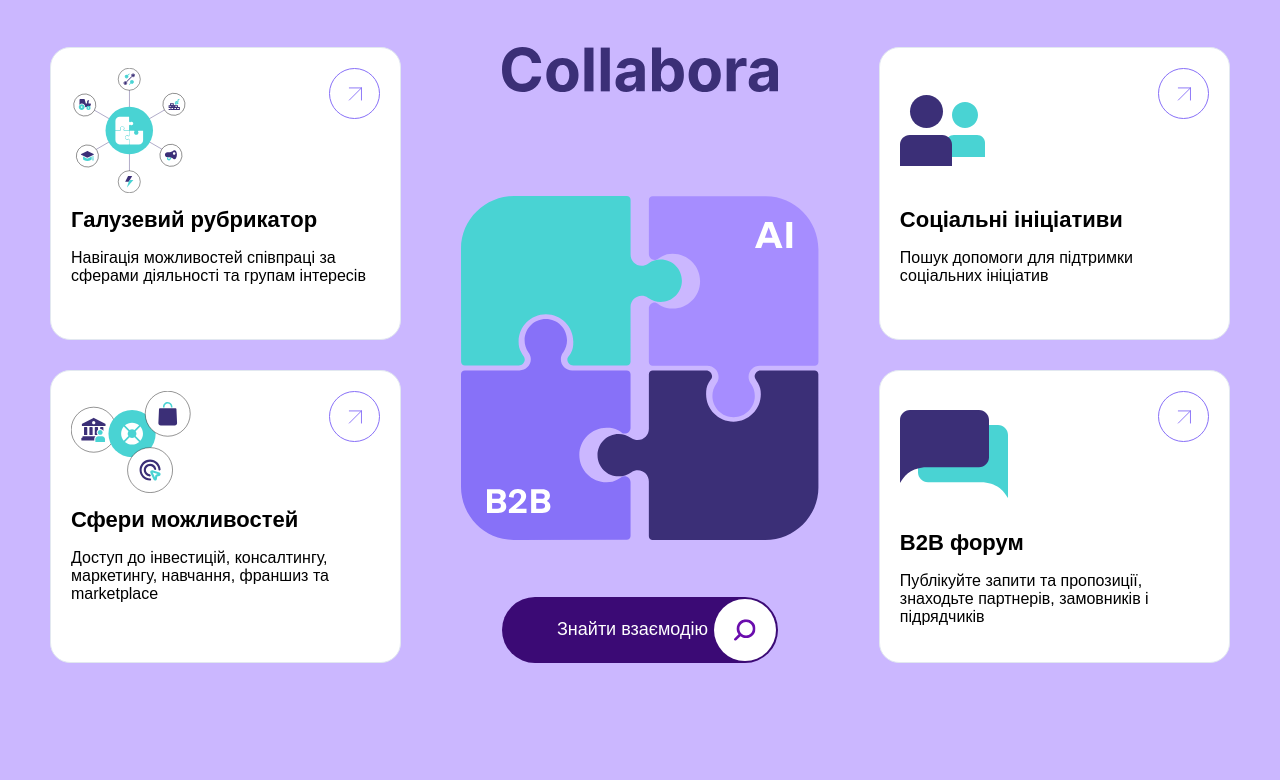
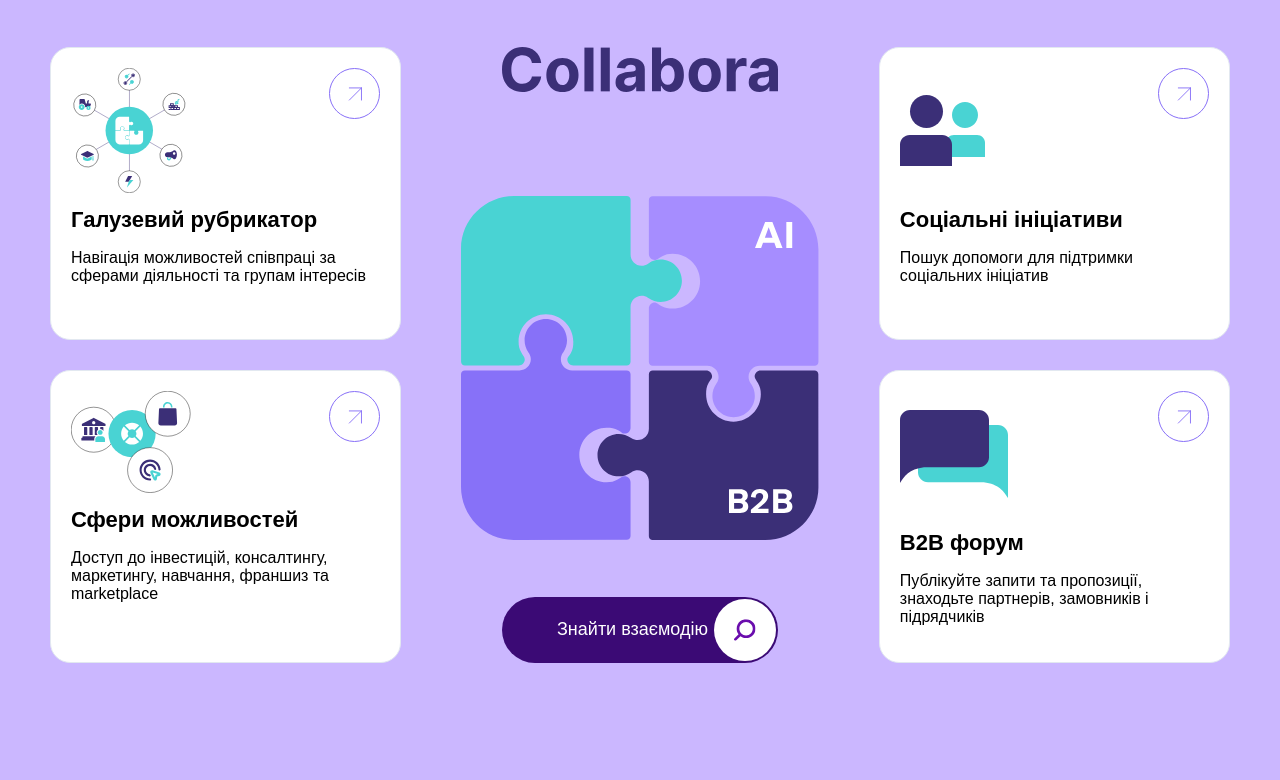
Before and after one commit to semenovgrigorij/collabora-frontend, a plain HTML site: page home.html in a window 1280 px wide. Shown: the part 277-1057 px from the top of the page. Drawn offline with Linux system fonts and the light colour scheme.

Commit message:
Заменил изображение пазла на главной странице

```diff
--- a/home.html
+++ b/home.html
@@ -53,9 +53,6 @@
                 <path fill-rule="evenodd" clip-rule="evenodd" d="M67.282 33.1903C67.5483 33.5166 67.7967 33.8581 68.0258 34.2133C67.768 33.88 67.5199 33.5389 67.282 33.1903Z" fill="#8771F8" />
                 <path fill-rule="evenodd" clip-rule="evenodd" d="M101.683 34.095C101.881 33.7922 102.092 33.4994 102.317 33.2177C102.113 33.5157 101.902 33.8082 101.683 34.095Z" fill="#8771F8" />
                 <path d="M84.8089 0.0449219C73.0975 0.0449219 63.6035 9.5389 63.6035 21.2503C63.6035 25.6784 64.9608 29.7895 67.282 33.1903C67.5483 33.5166 67.7967 33.8581 68.0258 34.2133C69.1639 35.9778 69.8243 38.0793 69.8243 40.3352C69.8243 46.5813 64.7688 51.3806 58.5227 51.3806L3.81855 51.3806C1.70996 51.3806 0.000610352 53.0899 0.000610352 55.1985L0.000610352 167.816C0.000611619 196.817 23.5069 220.952 52.5079 220.952L165.736 220.867C167.844 220.867 169.554 219.157 169.554 217.049L169.551 216.915L169.55 163.157C169.55 159.869 166.885 157.204 163.597 157.204C163.364 157.204 163.135 157.217 162.91 157.243C160.987 157.464 160.057 158.776 156.608 160.596C152.801 162.605 150.282 163.352 145.679 163.352C130.572 163.352 118.326 151.105 118.326 135.999C118.326 120.892 130.572 108.646 145.679 108.646C150.354 108.646 153.335 109.044 157.14 111.193C159.819 112.706 160.936 114.238 162.614 114.518C162.934 114.571 163.263 114.599 163.598 114.599C166.886 114.599 169.551 111.933 169.551 108.646L169.555 55.2253C169.555 53.1167 167.846 51.4074 165.737 51.4074H111.147C104.901 51.4074 99.8515 46.5136 99.8515 40.2675C99.8515 37.9901 100.525 35.8698 101.683 34.095C101.881 33.7922 102.092 33.4994 102.317 33.2177C104.65 29.8116 106.014 25.6903 106.014 21.2503C106.014 9.5389 96.5204 0.0449219 84.8089 0.0449219Z" fill="#8771F8" />
-                <path d="M85.9039 181.907C88.148 182.967 89.3947 184.899 89.3947 187.517C89.3947 191.569 86.4026 194 81.2911 194H70.1331V170.313H81.2288C86.0909 170.313 88.9583 172.681 88.9583 176.609C88.9583 179.04 87.8363 180.847 85.9039 181.907ZM80.3561 174.614H75.2446V179.85H80.3561C82.6002 179.85 83.7222 178.977 83.7222 177.232C83.7222 175.487 82.6002 174.614 80.3561 174.614ZM80.4184 189.699C82.8495 189.699 84.0962 188.764 84.0962 186.832C84.0962 184.899 82.8495 183.964 80.4184 183.964H75.2446V189.699H80.4184Z" fill="white" />
-                <path d="M54.799 189.823H65.5206V194H47.8798V190.758L56.295 183.528C59.2871 181.034 60.1598 179.227 60.1598 177.356C60.1598 175.424 58.7261 174.115 56.669 174.115C54.3003 174.115 52.6796 175.549 52.6172 178.79L47.9421 178.104C48.2538 173.055 51.7446 169.939 56.9807 170.001C61.8428 170.063 65.1466 172.868 65.1466 176.92C65.1466 180.723 63.0272 183.029 58.0404 187.143L54.799 189.823Z" fill="white" />
-                <path d="M41.7708 181.907C44.0148 182.967 45.2615 184.899 45.2615 187.517C45.2615 191.569 42.2694 194 37.158 194H26V170.313H37.0956C41.9578 170.313 44.8252 172.681 44.8252 176.609C44.8252 179.04 43.7032 180.847 41.7708 181.907ZM36.2229 174.614H31.1115V179.85H36.2229C38.467 179.85 39.589 178.977 39.589 177.232C39.589 175.487 38.467 174.614 36.2229 174.614ZM36.2853 189.699C38.7164 189.699 39.9631 188.764 39.9631 186.832C39.9631 184.899 38.7164 183.964 36.2853 183.964H31.1115V189.699H36.2853Z" fill="white" />
             </svg>
         </div>
 
@@ -65,6 +62,9 @@
                 <path fill-rule="evenodd" clip-rule="evenodd" d="M33.6618 102.67C33.9882 102.404 34.3297 102.155 34.6848 101.926C34.3516 102.184 34.0104 102.432 33.6618 102.67Z" fill="#3B2F77" />
                 <path fill-rule="evenodd" clip-rule="evenodd" d="M34.5665 68.2688C34.2638 68.0713 33.971 67.8595 33.6893 67.6347C33.9873 67.8387 34.2798 68.0502 34.5665 68.2688Z" fill="#3B2F77" />
                 <path d="M0.516483 85.1428C0.516483 96.8543 10.0105 106.348 21.7219 106.348C26.15 106.348 30.2611 104.991 33.6618 102.67C33.9882 102.404 34.3297 102.155 34.6848 101.926C36.4493 100.788 38.5509 100.127 40.8067 100.127C47.0528 100.127 51.8522 105.183 51.8522 111.429L51.8522 166.133C51.8522 168.242 53.5615 169.951 55.6701 169.951L168.288 169.951C197.289 169.951 221.423 146.445 221.423 117.444L221.338 4.21609C221.338 2.10751 219.629 0.398157 217.52 0.398157L217.387 0.400446L163.629 0.401817C160.341 0.401817 157.676 3.06705 157.676 6.35479C157.676 6.5873 157.689 6.8167 157.715 7.04226C157.936 8.96455 159.248 9.89449 161.068 13.3442C163.077 17.1506 163.823 19.67 163.823 24.2731C163.823 39.3798 151.577 51.6261 136.47 51.6261C121.364 51.6261 109.117 39.3798 109.117 24.2731C109.117 19.5981 109.516 16.6164 111.664 12.8121C113.177 10.1324 114.71 9.01572 114.989 7.33742C115.042 7.01732 115.07 6.6886 115.07 6.35341C115.07 3.06568 112.405 0.400441 109.117 0.400441L55.6969 0.396761C53.5883 0.396761 51.8789 2.10611 51.8789 4.21471L51.8789 58.8049C51.8789 65.051 46.9852 70.1003 40.7391 70.1003C38.4616 70.1003 36.3414 69.4271 34.5665 68.2688C34.2638 68.0713 33.971 67.8595 33.6893 67.6347C30.2832 65.302 26.1619 63.9374 21.7219 63.9374C10.0105 63.9374 0.516484 73.4314 0.516483 85.1428Z" fill="#3B2F77" />
+                <path d="M191.904 130.907C194.148 131.967 195.395 133.899 195.395 136.517C195.395 140.569 192.403 143 187.291 143H176.133V119.313H187.229C192.091 119.313 194.958 121.681 194.958 125.609C194.958 128.04 193.836 129.847 191.904 130.907ZM186.356 123.614H181.245V128.85H186.356C188.6 128.85 189.722 127.977 189.722 126.232C189.722 124.487 188.6 123.614 186.356 123.614ZM186.418 138.699C188.849 138.699 190.096 137.764 190.096 135.832C190.096 133.899 188.849 132.964 186.418 132.964H181.245V138.699H186.418Z" fill="white" />
+                <path d="M160.799 138.823H171.521V143H153.88V139.758L162.295 132.528C165.287 130.034 166.16 128.227 166.16 126.356C166.16 124.424 164.726 123.115 162.669 123.115C160.3 123.115 158.68 124.549 158.617 127.79L153.942 127.104C154.254 122.055 157.745 118.939 162.981 119.001C167.843 119.063 171.147 121.868 171.147 125.92C171.147 129.723 169.027 132.029 164.04 136.143L160.799 138.823Z" fill="white" />
+                <path d="M147.771 130.907C150.015 131.967 151.262 133.899 151.262 136.517C151.262 140.569 148.269 143 143.158 143H132V119.313H143.096C147.958 119.313 150.825 121.681 150.825 125.609C150.825 128.04 149.703 129.847 147.771 130.907ZM142.223 123.614H137.111V128.85H142.223C144.467 128.85 145.589 127.977 145.589 126.232C145.589 124.487 144.467 123.614 142.223 123.614ZM142.285 138.699C144.716 138.699 145.963 137.764 145.963 135.832C145.963 133.899 144.716 132.964 142.285 132.964H137.111V138.699H142.285Z" fill="white" />
             </svg>
         </div>
 
```
